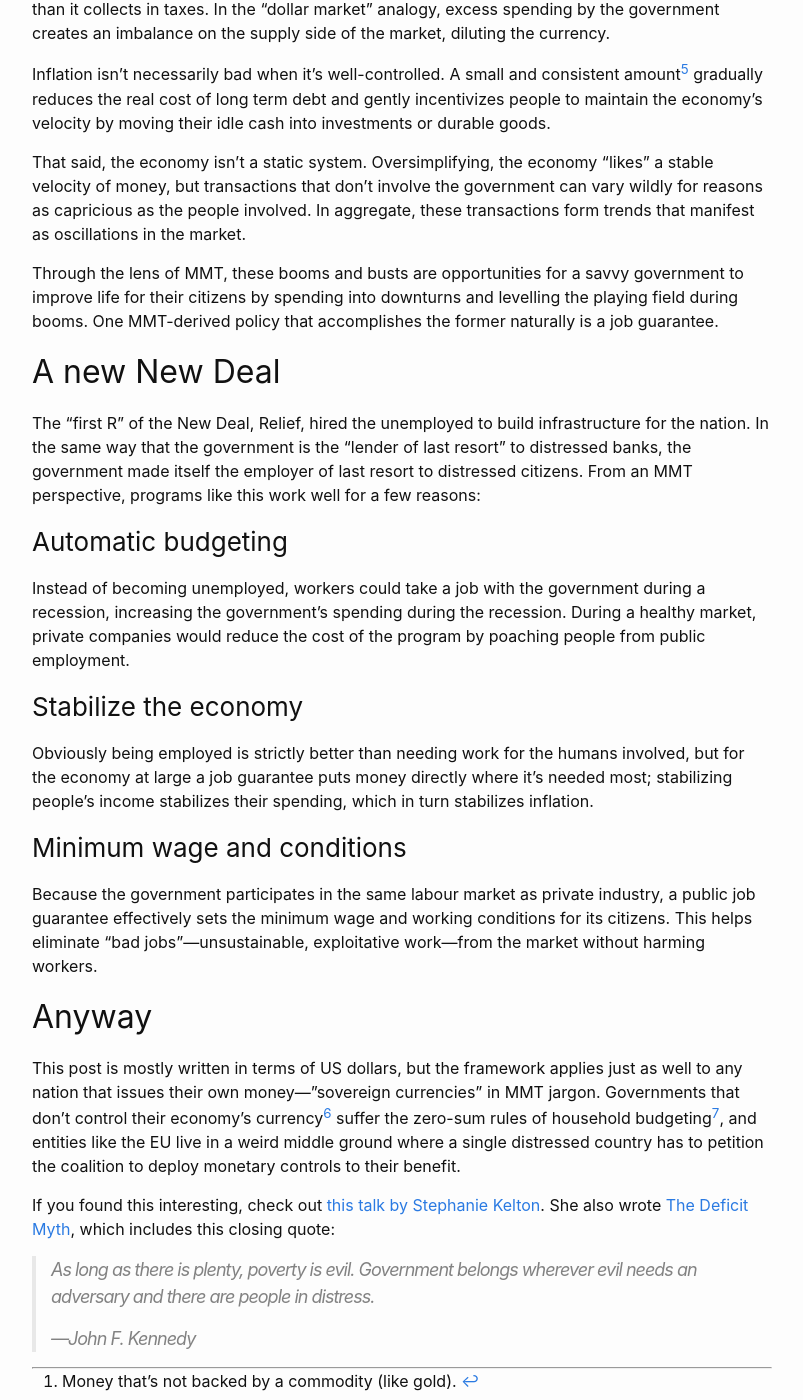
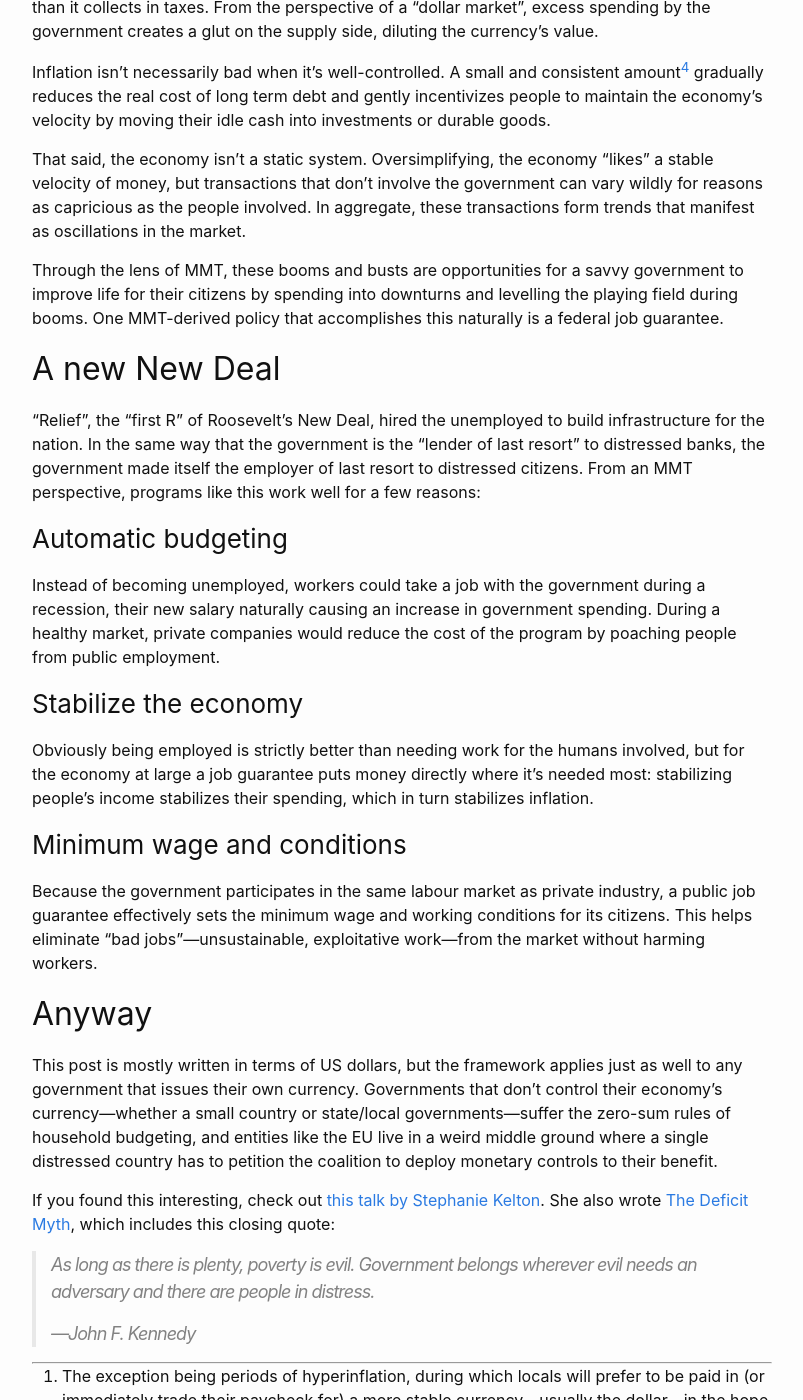
Before and after one commit to numist/numi.st, a Jekyll site: the page built from _posts/2022-08-17-what-is-mmt.md, in a window 1280 px wide and 1400 px high, scrolled down 1562 px. Shown: the whole window, without its empty margins (238-1041 px from the left). Built offline with Jekyll 4.4.1, drawn with Linux system fonts in a browser that asks for light colours; some of the changed text lies outside the part shown.

Commit message:
Proofread

```diff
--- a/_posts/1969-12-31-what-is-mmt.md
+++ b/_posts/2022-08-17-what-is-mmt.md
@@ -1,12 +1,12 @@
 ---
 layout: post
 title: "What is Modern Monetary Theory?"
-timestamp: Wednesday December 31, 1969 23:59:59 UTC
+timestamp: Wednesday August 17, 2022 14:18:37 PDT
 tags: [💵]
-description: "A primer on how fiat currencies work."
+description: "What gives fiat currencies value, and what can we do with them?"
 ---
 
-Modern Monetary Theory (MMT) is a framework for thinking about the relationship between the issuer of a fiat currency[^fiat] and the economy it denominates.
+Modern Monetary Theory (MMT) is a framework for thinking about the relationship between the issuer of a [fiat currency](https://en.wikipedia.org/wiki/Fiat_money) and the economy it denominates.
 
 MMT has two basic premises:
 
@@ -26,9 +26,9 @@
 
 Dollars are created and destroyed by the government; the amount (and manner) in which they are distributed or recovered is the government's most important economic (and social) policy tool.
 
-A key point here is that _governments don't have bank accounts_. When the central bank owes a counterparty it literally conjures the payment from nothing. Likewise money collected by the government is magicked out of existence. A currency issuer's purpose is not to _have_ money, it's to _control_ money.
+A key point here is that _governments don't have bank accounts_. The central bank settles debts by creating money. Likewise, money collected by the government is magicked out of existence. A currency issuer's purpose is not to _have_ money, it's to _manage_ the economy by exerting control over its currency.
 
-This turns common budgeting sense on its head—a household's financial health may be determined by its bank account, but a currency issuer's financial health is determined by its economy, which it controls by adding or removing money.
+This turns common budgeting sense on its head—a household's financial health may be determined by its bank account's balance, but a currency issuer's financial health is measured by its economy, which it can influence by adding or removing money.
 
 The government has many options for increasing the money supply, including spending, forgiving debt, or mailing everyone a check. It mostly decreases the dollar supply by raising taxes, which—as with spending—can be used to accomplish social goals; in the same way that spending money on single-payer insurance adds dollars to the market while also benefitting public health, a wealth tax takes dollars out of the market while also reducing inequality.
 
@@ -38,7 +38,7 @@
 > —The Deficit Myth, p12
 -->
 
-This premise puts the lie to the most common complaint against public spending: "how will you pay for it?" Through the lens of MMT, the government's budget _doesn't need to balance_, the dollar economy does. Running a deficit is not the same as overspending unless it sparks…
+This premise puts the lie to the most common complaint against public spending: "how will you pay for it?" Through the lens of MMT, the government's budget _doesn't need to balance_. Running a deficit is not the same as overspending unless it sparks…
 
 ## Inflation
 
@@ -46,25 +46,25 @@
 
 — [<cite>The Deficit Myth</cite>](https://stephaniekelton.com/book/), p72
 
-In an otherwise static system, we can view inflation as the result of a government spending more than it collects in taxes. In the "dollar market" analogy, excess spending by the government creates an imbalance on the supply side of the market, diluting the currency.
+In an otherwise static system, we can view inflation as the result of a government spending more than it collects in taxes. From the perspective of a "dollar market", excess spending by the government creates a glut on the supply side, diluting the currency's value.
 
 Inflation isn't necessarily bad when it's well-controlled. A small and consistent amount[^twopercent] gradually reduces the real cost of long term debt and gently incentivizes people to maintain the economy's velocity by moving their idle cash into investments or durable goods.
 
 That said, the economy isn't a static system. Oversimplifying, the economy "likes" a stable velocity of money, but transactions that don't involve the government can vary wildly for reasons as capricious as the people involved. In aggregate, these transactions form trends that manifest as oscillations in the market.
 
-Through the lens of MMT, these booms and busts are opportunities for a savvy government to improve life for their citizens by spending into downturns and levelling the playing field during booms. One MMT-derived policy that accomplishes the former naturally is a job guarantee.
+Through the lens of MMT, these booms and busts are opportunities for a savvy government to improve life for their citizens by spending into downturns and levelling the playing field during booms. One MMT-derived policy that accomplishes this naturally is a federal job guarantee.
 
 ## A new New Deal
 
-The "first R" of the New Deal, Relief, hired the unemployed to build infrastructure for the nation. In the same way that the government is the "lender of last resort" to distressed banks, the government made itself the employer of last resort to distressed citizens. From an MMT perspective, programs like this work well for a few reasons:
+"Relief", the "first R" of Roosevelt's New Deal, hired the unemployed to build infrastructure for the nation. In the same way that the government is the "lender of last resort" to distressed banks, the government made itself the employer of last resort to distressed citizens. From an MMT perspective, programs like this work well for a few reasons:
 
 ### Automatic budgeting
 
-Instead of becoming unemployed, workers could take a job with the government during a recession, increasing the government's spending during the recession. During a healthy market, private companies would reduce the cost of the program by poaching people from public employment.
+Instead of becoming unemployed, workers could take a job with the government during a recession, their new salary naturally causing an increase in government spending. During a healthy market, private companies would reduce the cost of the program by poaching people from public employment.
 
 ### Stabilize the economy
 
-Obviously being employed is strictly better than needing work for the humans involved, but for the economy at large a job guarantee puts money directly where it's needed most; stabilizing people's income stabilizes their spending, which in turn stabilizes inflation.
+Obviously being employed is strictly better than needing work for the humans involved, but for the economy at large a job guarantee puts money directly where it's needed most: stabilizing people's income stabilizes their spending, which in turn stabilizes inflation.
 
 ### Minimum wage and conditions
 
@@ -72,7 +72,7 @@
 
 ## Anyway
 
-This post is mostly written in terms of US dollars, but the framework applies just as well to any nation that issues their own money—"sovereign currencies" in MMT jargon. Governments that don't control their economy's currency[^local] suffer the zero-sum rules of household budgeting[^peg], and entities like the EU live in a weird middle ground where a single distressed country has to petition the coalition to deploy monetary controls to their benefit.
+This post is mostly written in terms of US dollars, but the framework applies just as well to any government that issues their own currency. Governments that don't control their economy's currency—whether a small country or state/local governments—suffer the zero-sum rules of household budgeting, and entities like the EU live in a weird middle ground where a single distressed country has to petition the coalition to deploy monetary controls to their benefit.
 
 If you found this interesting, check out [this talk by Stephanie Kelton](https://www.youtube.com/watch?v=FATQ0Yf0Fhc). She also wrote [The Deficit Myth](https://stephaniekelton.com/book/), which includes this closing quote:
 
@@ -82,10 +82,7 @@
 
 ----
 
-[^fiat]: Money that's not backed by a commodity (like gold).
 [^hyperinflation]: The exception being periods of hyperinflation, during which locals will prefer to be paid in (or immediately trade their paycheck for) a more stable currency—usually the dollar—in the hope of preserving the buying power of a day's work. A relatively recent example of this can be found [in Venezuela](https://www.npr.org/transcripts/635519727).
 [^ransom]: So far: paying ransoms.
-[^tradecurrency]: That said, dollars _are_ worth something to Europeans because of the dollar's role as an international trade currency. The [story of how that came to be](https://www.npr.org/transcripts/526051566) is pretty bonkers. According to MMT, this props up the value of the dollar even further.
+[^tradecurrency]: Dollars _are_ worth something to Europeans because of the dollar's role as an international trade currency. The [story of how that came to be](https://www.npr.org/transcripts/526051566) is pretty bonkers. According to MMT, this props up the value of the US dollar even further.
 [^twopercent]: Much like the concept of [full employment](https://www.investopedia.com/terms/f/fullemployment.asp) including some non-zero percentage of unemployment, the "ideal" inflation value of 2% is simultaneously broadly accepted and completely made up. Personally, I suspect the ideal rates for both inflation and unemployment depend on the circumstances of the day.
-[^local]: Countries that have undergone currency substitution, but also state and local governments.
-[^peg]: Or worse, if the country has adopted an unstable currency. See: El Salvador's adoption of Bitcoin as an official currency (in addition to the US dollar) in September 2021.
```
